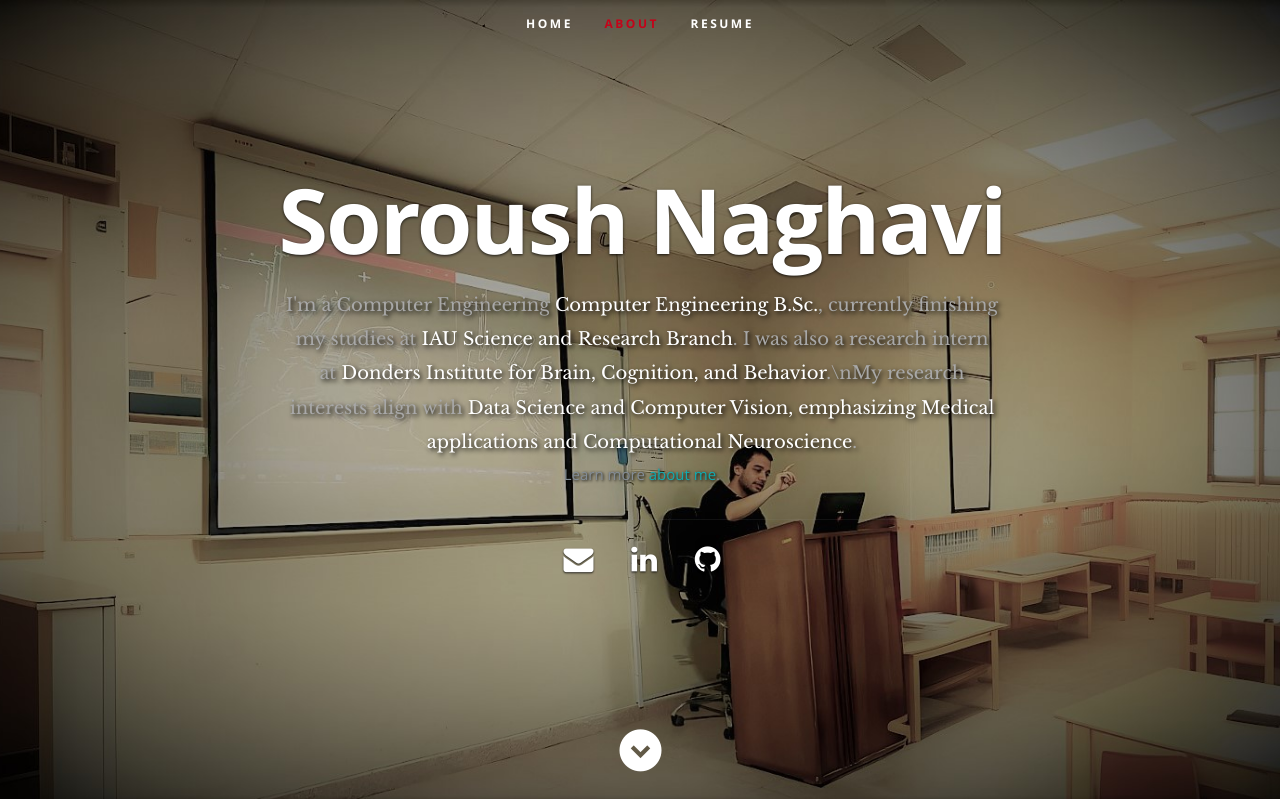
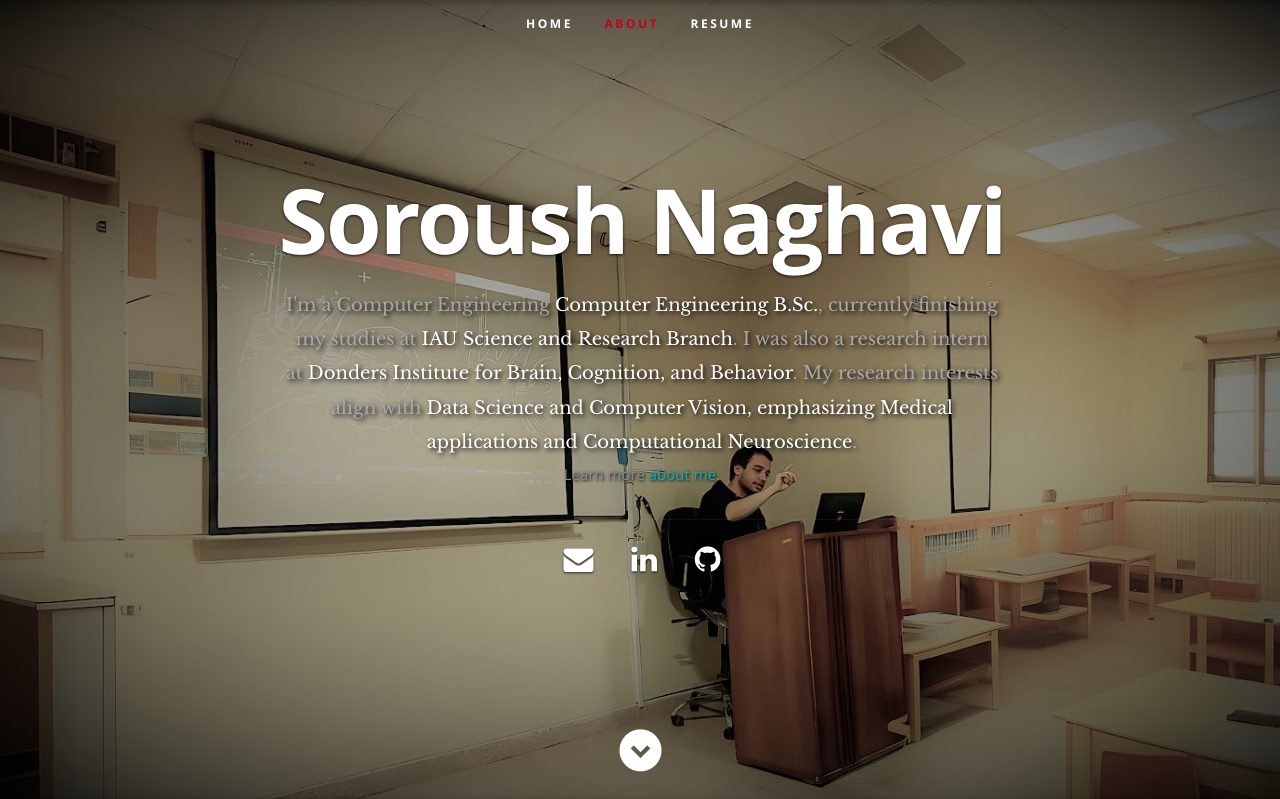
Before and after one commit to Swooshnv/Swooshnv.github.io, a Python web app: template templates/index.html in a window 1280 px wide. Shown: the top 799 px of the page. Run offline with Jinja, Linux system fonts and the light colour scheme; the template is opened without the code that fills it, so the values that code supplies are empty; some libraries are stand-ins or nearby versions.

Commit message:
Update index.html

```diff
--- a/templates/index.html
+++ b/templates/index.html
@@ -64,7 +64,7 @@
         <h3><hl1>
         I'm a Computer Engineering <span>Computer Engineering B.Sc.</span>, currently finishing my studies
         at <span>IAU Science and Research Branch</span>. I was also a research intern at <span>Donders Institute
-        for Brain, Cognition, and Behavior</span>.\nMy research interests align with <span>Data Science and Computer
+        for Brain, Cognition, and Behavior</span>. My research interests align with <span>Data Science and Computer
             Vision, emphasizing Medical applications and Computational Neuroscience</span>.
         </hl1></h3>
         <p><hl2>Learn more <a class="smoothscroll" href="#about">about me</a>.</hl2></p>
```
